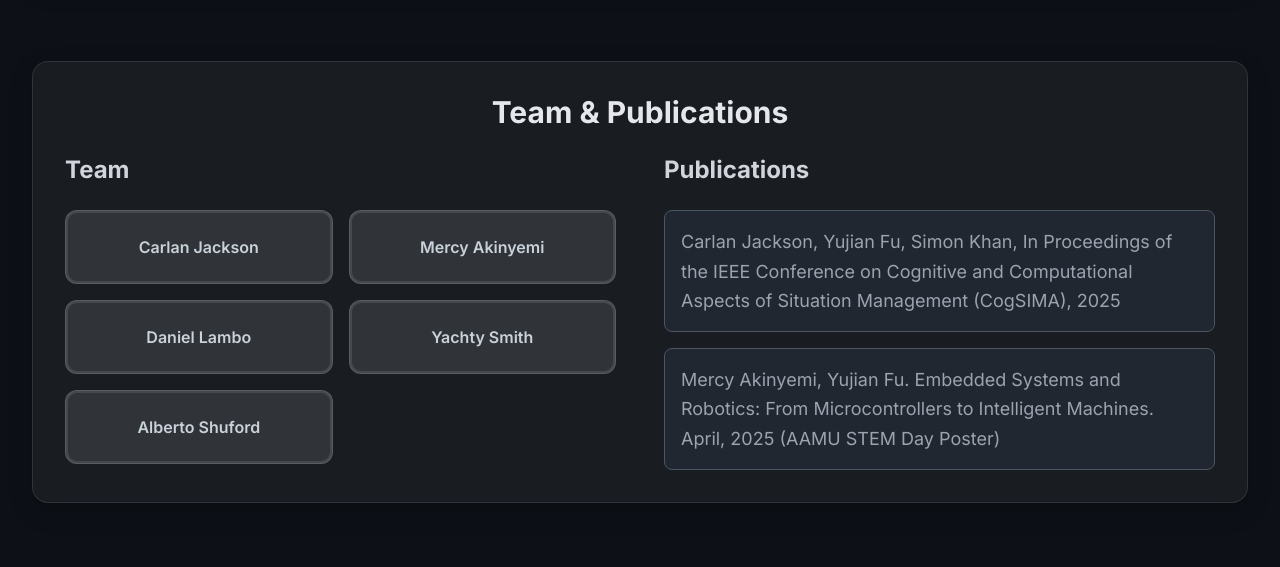
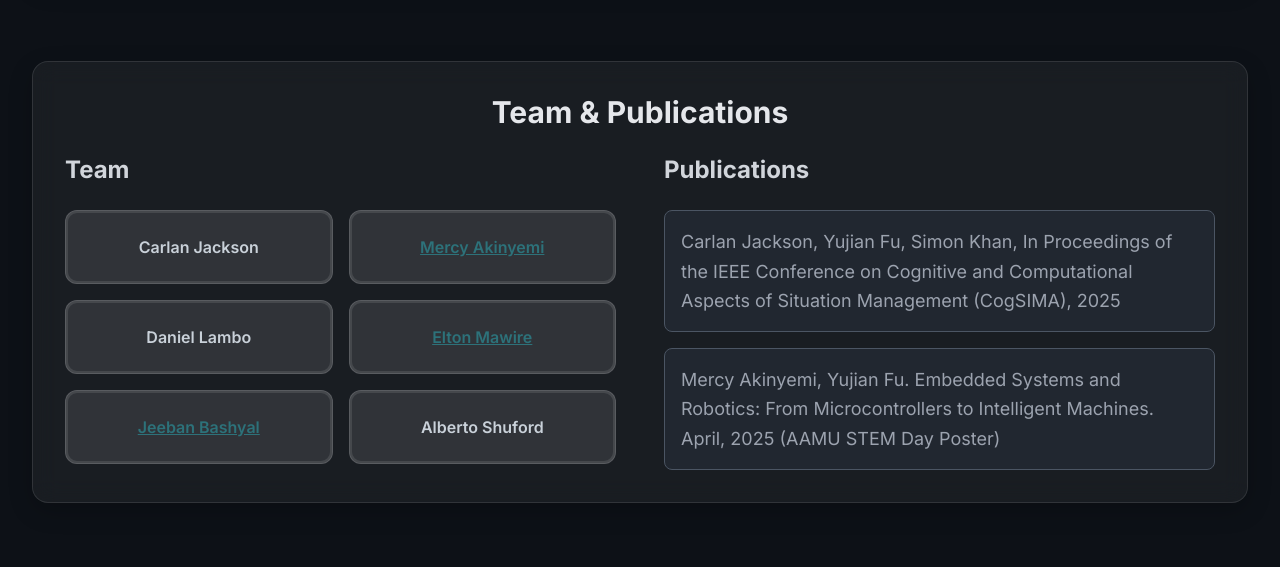
Before and after one commit to Dipin-D/Dr.Fu-s-Portfolio, a Django app: page /researchprojects/project1/ in a window 1280 px wide. Shown: the part 2329-2896 px from the top of the page. Run offline with Django 4.2, Linux system fonts and the light colour scheme; some libraries are stand-ins or nearby versions.

Commit message:
added presentations

```diff
--- a/main/templates/researchprojects/project1.html
+++ b/main/templates/researchprojects/project1.html
@@ -153,12 +153,34 @@
                     <h3 class="text-2xl font-bold text-gray-300">Team</h3>
                     <div class="grid grid-cols-2 gap-4">
                         <div class="team-card text-center">Carlan Jackson</div>
-                            <div class="team-card text-center">Mercy Akinyemi</div>
+
+                        <!-- Mercy video -->
+                        <div class="team-card text-center">
+                            <a href="{% static 'mercy_video.mov' %}" target="_blank" class="text-[#2d727a] font-semibold underline hover:text-[#5d1d29]">
+                                Mercy Akinyemi
+                            </a>
+                        </div>
+
                         <div class="team-card text-center">Daniel Lambo</div>
-                            <div class="team-card text-center">Yachty Smith</div>
+
+                        <!-- Elton presentation -->
+                        <div class="team-card text-center">
+                            <a href="{% static 'elton_presentation.pptx' %}" target="_blank" class="text-[#2d727a] font-semibold underline hover:text-[#5d1d29]">
+                                Elton Mawire
+                            </a>
+                        </div>
+
+                        <!-- Jeeban presentation -->
+                        <div class="team-card text-center">
+                            <a href="{% static 'jeeban_presentation.pdf' %}" target="_blank" class="text-[#2d727a] font-semibold underline hover:text-[#5d1d29]">
+                                Jeeban Bashyal
+                            </a>
+                        </div>
+
                         <div class="team-card text-center">Alberto Shuford</div>
                     </div>
                 </div>
+
 
                     <div class="space-y-6">
                         <h3 class="text-2xl font-bold text-gray-300">Publications</h3>
--- a/main/templates/researchprojects/project2.html
+++ b/main/templates/researchprojects/project2.html
@@ -154,6 +154,11 @@
                 <div class="team-card">Bikash Gautam</div>
                 <div class="team-card">Zizwe Mtonga</div>
                 <div class="team-card">Olayiwola Ajibode</div>
+                <div class="team-card text-center">
+                    <a href="{% static 'AdvisingTool-Prashant.pdf' %}" target="_blank" class="text-[#2d727a] font-semibold underline hover:text-[#5d1d29]">
+                        Prashant Banjade
+                    </a>
+                </div>
             </div>
         </div>
 
--- a/main/templates/researchprojects/project4.html
+++ b/main/templates/researchprojects/project4.html
@@ -103,7 +103,6 @@
     <section class="relative h-[100vh] flex items-center justify-center text-center overflow-hidden">
         <div class="relative z-20 max-w-5xl px-8 text-center pt-24">
             <div class="logo-container">
-                <img src="{% static 'project4.png' %}" alt=" Logo" class="hero-logos">
                 <img src="{% static 'project4-2.png' %}" alt="NSF Logo" class="hero-logos">
             </div>
 
@@ -154,6 +153,11 @@
                 <div class="bg-[#1d4272] p-6 rounded-xl font-bold text-white transition-all duration-300 hover:scale-105 hover:bg-[#3b82f6] shadow-md">Romail Arif</div>
                 <div class="bg-[#1d4272] p-6 rounded-xl font-bold text-white transition-all duration-300 hover:scale-105 hover:bg-[#3b82f6] shadow-md">Adeyori Adekunte</div>
                 <div class="bg-[#1d4272] p-6 rounded-xl font-bold text-white transition-all duration-300 hover:scale-105 hover:bg-[#3b82f6] shadow-md">Sijan Mainali</div>
+                <div class="bg-[#1d4272] p-6 rounded-xl font-bold text-white transition-all duration-300 hover:scale-105 hover:bg-[#3b82f6] shadow-md">
+            <a href="{% static 'Presentation_YachtySmith.pptx' %}" target="_blank" class="underline text-sky-400 font-semibold hover:text-sky-600">
+                Yachty Smith - Presentation
+            </a>
+        </div>
             </div>
         </div>
 
```
Also changed, not shown: main/templates/researchprojects/project3.html (+5 -2 lines), 6 other files. Lines whose indentation alone changed are shown as unchanged.
